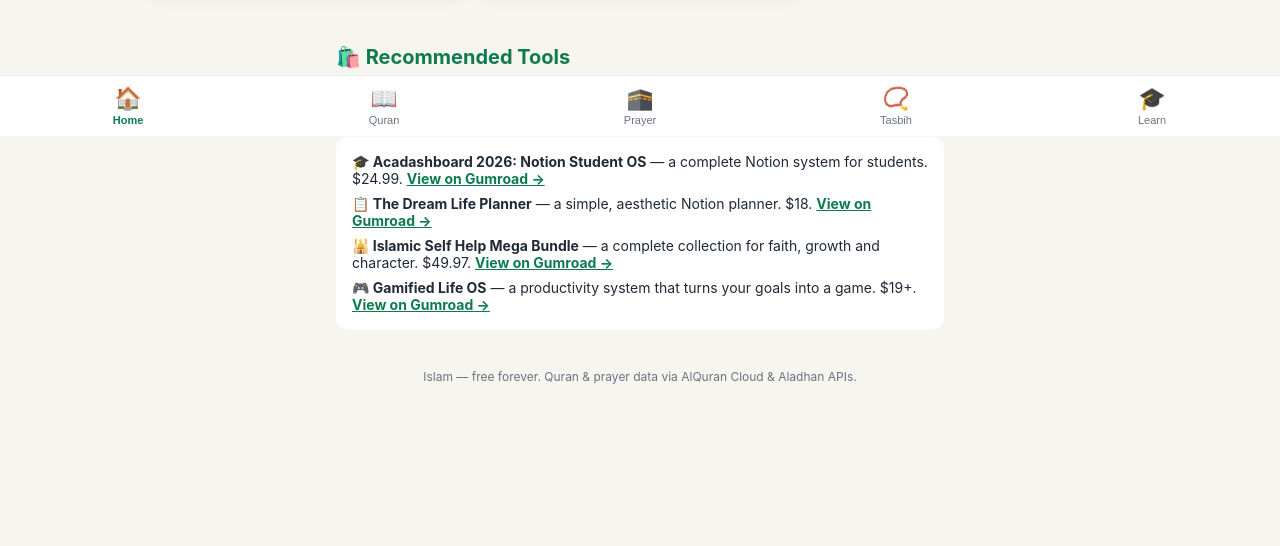
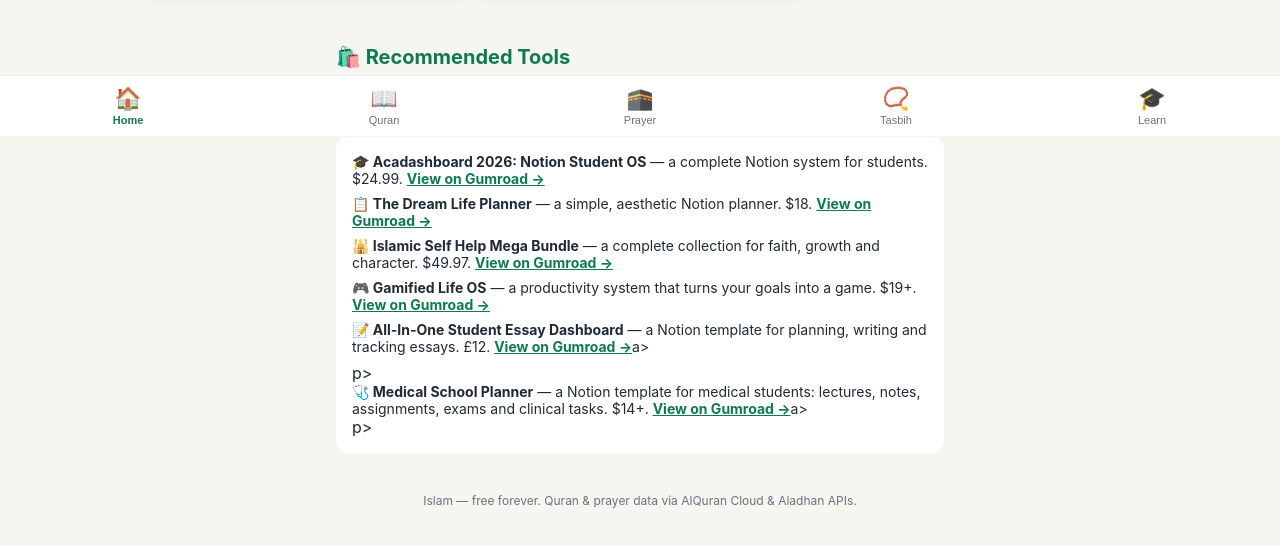
Before and after one commit to DrSAhmad/islam, a plain HTML site: page index.html in a window 1280 px wide. Shown: the part 664-1210 px from the top of the page. Before the commit the page ends 1152 px from the top, so only its background shows below. Drawn offline with Linux system fonts and the light colour scheme; a web font is replaced by a local one.

Commit message:
Add 2 affiliate tools - essay dashboard and med planner

```diff
--- a/index.html
+++ b/index.html
@@ -271,7 +271,9 @@ footer{text-align:center;color:var(--muted);font-size:12px;padding:20px}
 <p style="font-size:14px;margin-bottom:8px"><b>🎓 Acadashboard 2026: Notion Student OS</b> — a complete Notion system for students. $24.99. <a href="https://sealinemedia.gumroad.com/l/studentacadashboardos?a=326716771" rel="sponsored" style="color:var(--green);font-weight:700">View on Gumroad →</a></p>
 <p style="font-size:14px;margin-bottom:8px"><b>📋 The Dream Life Planner</b> — a simple, aesthetic Notion planner. $18. <a href="https://slowcozykelly.gumroad.com/l/2025notionplanner?a=326716771" rel="sponsored" style="color:var(--green);font-weight:700">View on Gumroad →</a></p>
 <p style="font-size:14px;margin-bottom:8px"><b>🕌 Islamic Self Help Mega Bundle</b> — a complete collection for faith, growth and character. $49.97. <a href="https://islamicselfhelp.gumroad.com/l/selfhelpbundle?a=326716771" rel="sponsored" style="color:var(--green);font-weight:700">View on Gumroad →</a></p>
-<p style="font-size:14px;margin-bottom:0"><b>🎮 Gamified Life OS</b> — a productivity system that turns your goals into a game. $19+. <a href="https://kevechino.gumroad.com/l/GamifiedLifeOS?a=326716771" rel="sponsored" style="color:var(--green);font-weight:700">View on Gumroad →</a></p>
+<p style="font-size:14px;margin-bottom:8px"><b>🎮 Gamified Life OS</b> — a productivity system that turns your goals into a game. $19+. <a href="https://kevechino.gumroad.com/l/GamifiedLifeOS?a=326716771" rel="sponsored" style="color:var(--green);font-weight:700">View on Gumroad →</a></p>
+ <p style="font-size:14px;margin-bottom:8px"><b>📝 All-In-One Student Essay Dashboard</b> — a Notion template for planning, writing and tracking essays. £12. <a href="https://myndkist.gumroad.com/l/essay-dashboard-notion?a=326716771" rel="sponsored" style="color:var(--green);font-weight:700">View on Gumroad →</a>a></p>p>
+ <p style="font-size:14px;margin-bottom:0"><b>🩺 Medical School Planner</b> — a Notion template for medical students: lectures, notes, assignments, exams and clinical tasks. $14+. <a href="https://mjpixelmaster.gumroad.com/l/yitoa?a=326716771" rel="sponsored" style="color:var(--green);font-weight:700">View on Gumroad →</a>a></p>p>
 </div>
 </div>
 
```
